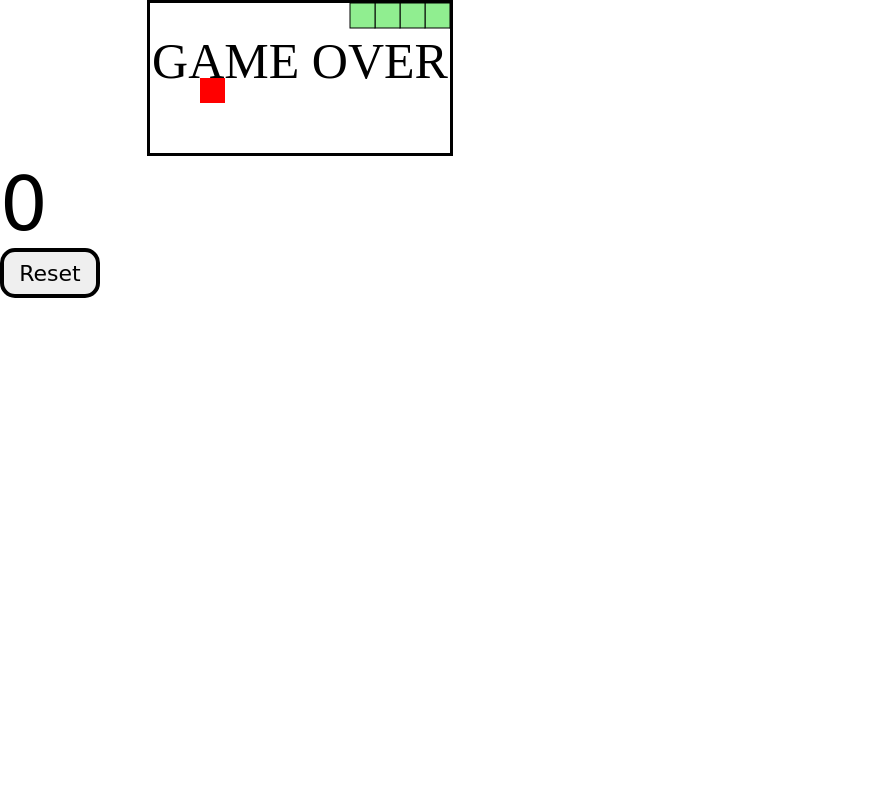
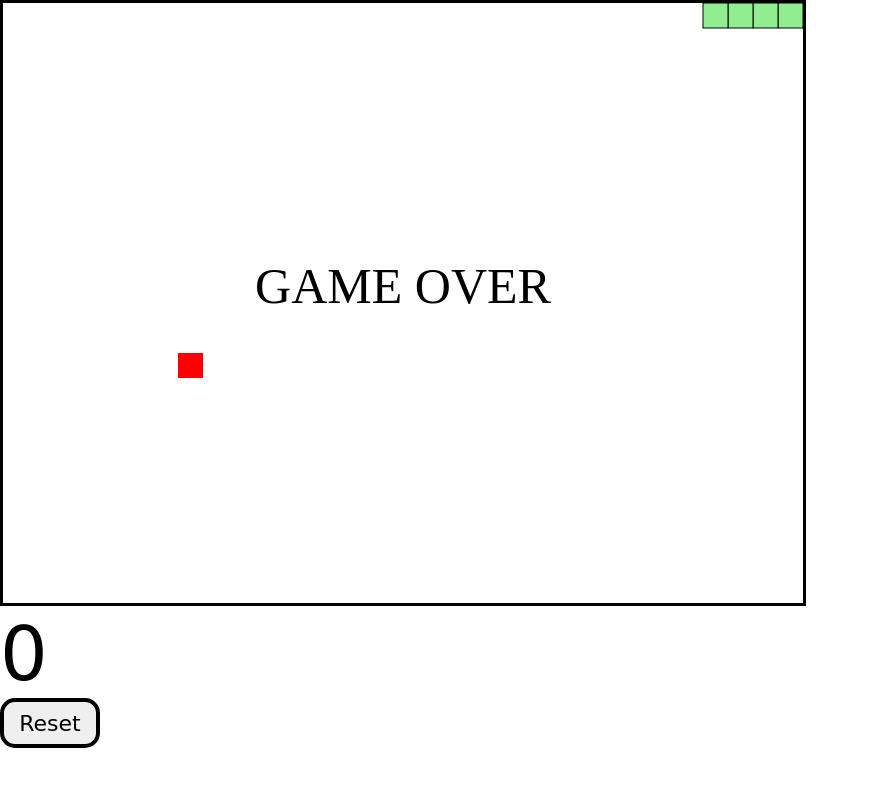
Before and after one commit to DmitriStark/snake, a plain HTML site: page index.html in a window 1280 px wide. Shown: the whole page, without its empty margins (0-869 px from the left). Drawn offline with Linux system fonts and the light colour scheme.

Commit message:
Update index.html

```diff
--- a/index.html
+++ b/index.html
@@ -13,7 +13,7 @@
 
 
     <div id="gameContainer">
-        <canvas id="gameBoard"></canvas>
+        <canvas id="gameBoard" width="800" height="600"></canvas>
     </div>
     <div id="scoreText">0</div>
     <button id="resetBtn">Reset</button>
```
